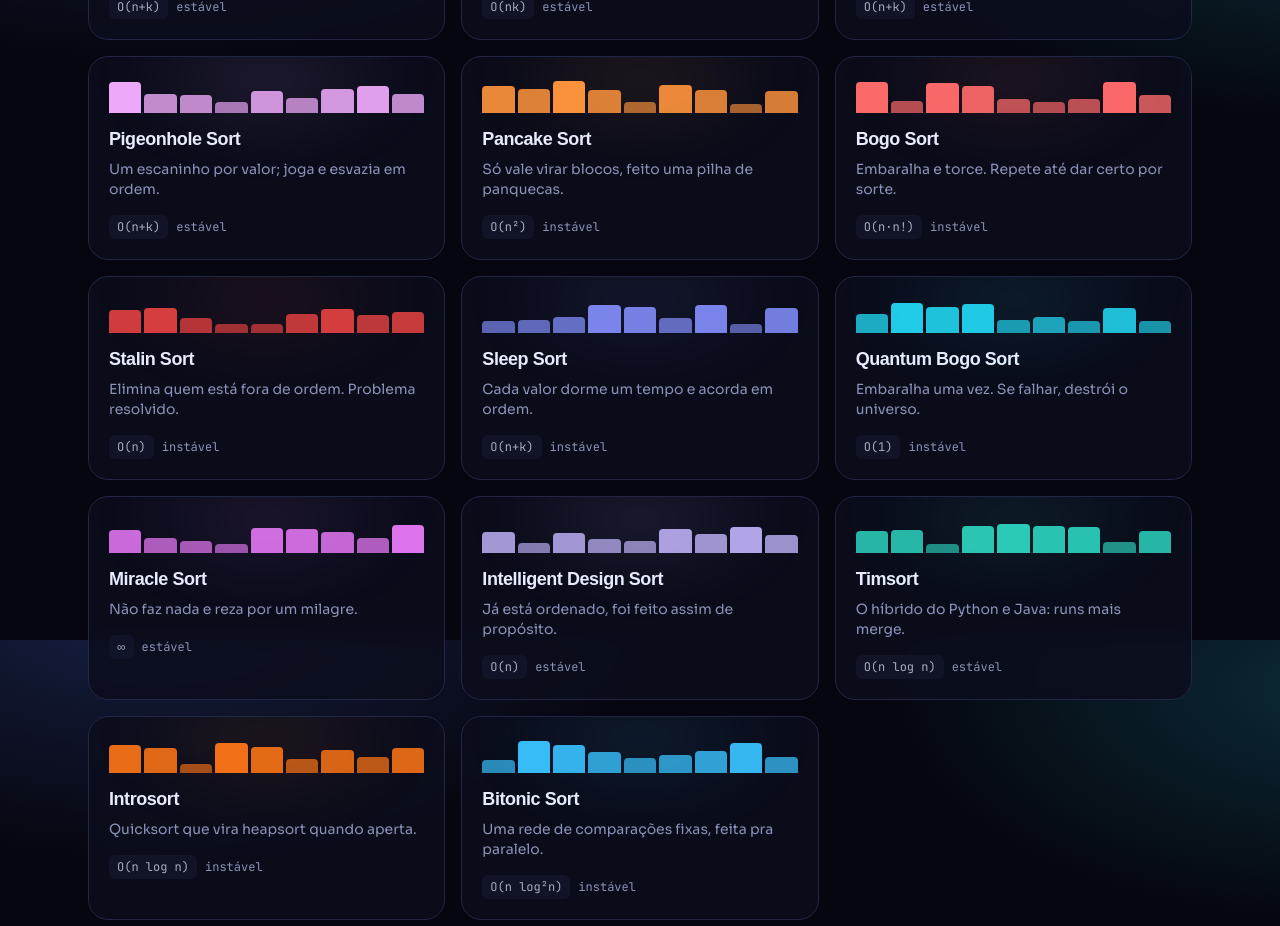
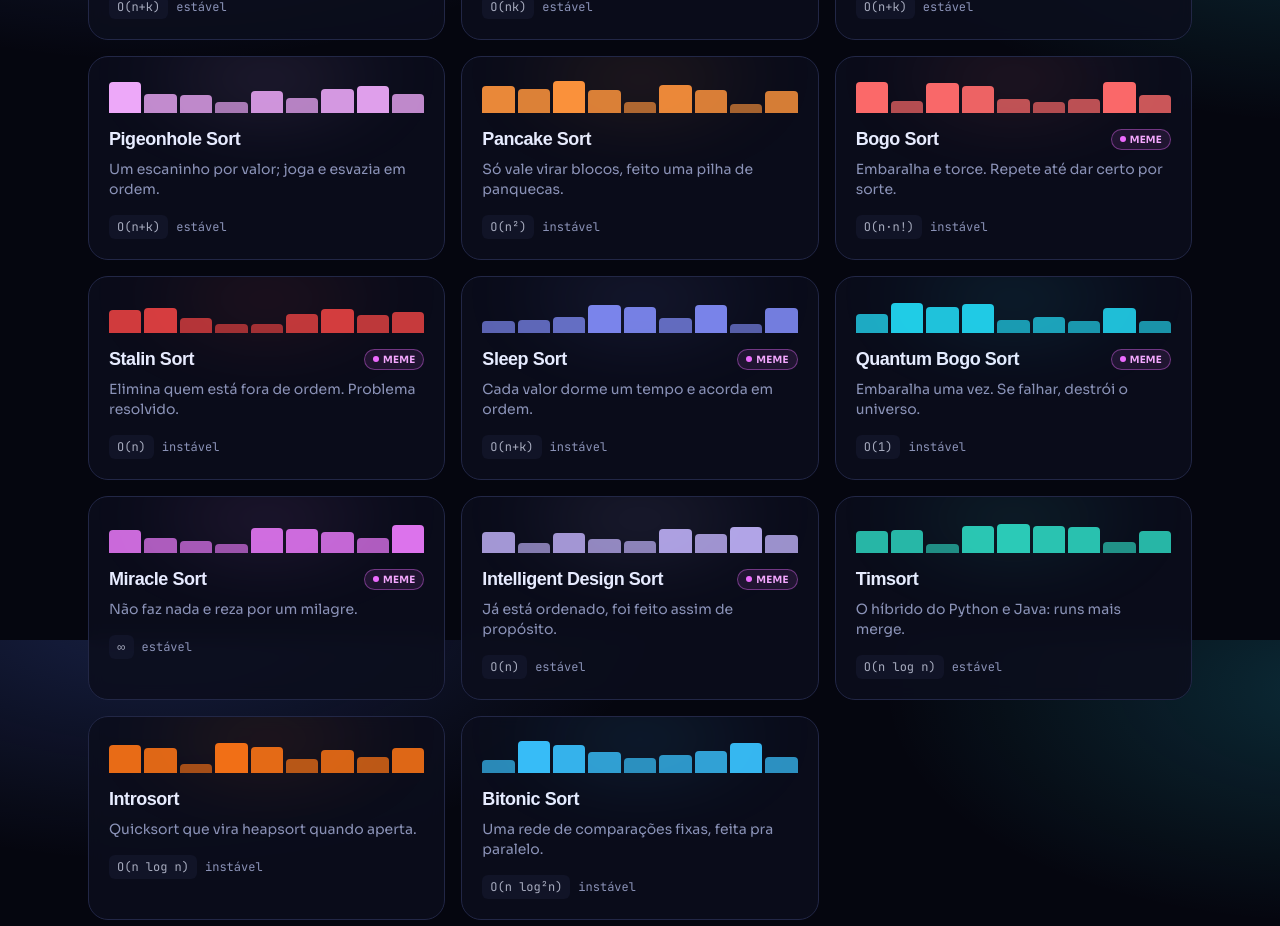
Before and after one commit to Gabrieldiog/algo-shorts, a Next.js app: page / in a window 1280 px wide. Shown: the part 1760-2686 px from the top of the page. Built offline with nearby package versions, Linux system fonts and the light colour scheme; a web font is replaced by a local one.

Commit message:
selo meme nos sorts de zoeira
Marca bogo, stalin, sleep, quantum bogo, miracle e intelligent design com
um selo fucsia de meme, na home e no titulo da pagina. Cor destoa do azul
de proposito pra bater o olho e ja saber que e piada.

```diff
--- a/src/app/page.tsx
+++ b/src/app/page.tsx
@@ -4,6 +4,7 @@
 import { motion } from "framer-motion";
 import { useI18n } from "@/lib/i18n";
 import { CATEGORIES, rosterByCategory, type RosterEntry } from "@/lib/algorithms";
+import { MemeBadge } from "@/components/ui/MemeBadge";
 
 export default function Home() {
   const { d } = useI18n();
@@ -111,10 +112,14 @@
       </div>
       <div className="flex items-center justify-between gap-2">
         <h3 className="font-display text-lg font-bold tracking-tight">{text.name}</h3>
-        {!entry.ready && (
-          <span className="shrink-0 rounded-full border border-line px-2 py-0.5 text-[10px] font-semibold uppercase tracking-wide text-muted">
-            {d.home.soon}
-          </span>
+        {entry.meme ? (
+          <MemeBadge />
+        ) : (
+          !entry.ready && (
+            <span className="shrink-0 rounded-full border border-line px-2 py-0.5 text-[10px] font-semibold uppercase tracking-wide text-muted">
+              {d.home.soon}
+            </span>
+          )
         )}
       </div>
       <p className="mt-1.5 text-sm text-muted">{text.tagline}</p>
--- a/src/components/player/Visualizer.tsx
+++ b/src/components/player/Visualizer.tsx
@@ -14,6 +14,7 @@
 import { Controls } from "./Controls";
 import { Character, type Mood } from "./Character";
 import { ComplexityCard } from "./Complexity";
+import { MemeBadge } from "@/components/ui/MemeBadge";
 import { useSounds } from "./useSounds";
 
 const VIZ = { bars: Bars, rainbow: Rainbow, dots: Dots, circle: Ring } as const;
@@ -183,7 +184,10 @@
       </div>
 
       <header className="mb-5">
-        <h1 className="font-display text-3xl font-extrabold tracking-tight sm:text-4xl">{text.name}</h1>
+        <div className="flex flex-wrap items-center gap-3">
+          <h1 className="font-display text-3xl font-extrabold tracking-tight sm:text-4xl">{text.name}</h1>
+          {entry.meme && <MemeBadge className="text-xs" />}
+        </div>
         <p className="mt-1.5 max-w-2xl text-muted">{text.tagline}</p>
       </header>
 
--- /dev/null
+++ b/src/components/ui/MemeBadge.tsx
@@ -0,0 +1,17 @@
+"use client";
+
+import { useI18n } from "@/lib/i18n";
+
+// Selo pros sorts que sao piada (bogo, stalin, sleep, quantum bogo...). Cor
+// fucsia pra destoar do azul do tema: bate o olho e ja se sabe que e zoeira.
+export function MemeBadge({ className = "" }: { className?: string }) {
+  const { d } = useI18n();
+  return (
+    <span
+      className={`inline-flex shrink-0 items-center gap-1 rounded-full border border-fuchsia-400/40 bg-fuchsia-400/10 px-2 py-0.5 text-[10px] font-bold uppercase tracking-wide text-fuchsia-300 ${className}`}
+    >
+      <span className="h-1.5 w-1.5 rounded-full bg-fuchsia-400" />
+      {d.home.meme}
+    </span>
+  );
+}
--- a/src/lib/algorithms/index.ts
+++ b/src/lib/algorithms/index.ts
@@ -40,6 +40,7 @@
   accent: string;
   complexity: Complexity;
   stable?: boolean;
+  meme?: boolean;
 }
 
 const sortImpls: Record<string, SortAlgorithm> = {
@@ -118,12 +119,12 @@
   { slug: "bucket", category: "sort", ready: true, accent: "#fbbf24", stable: true, complexity: { best: "O(n+k)", avg: "O(n+k)", worst: "O(n²)", space: "O(n+k)" } },
   { slug: "pigeonhole", category: "sort", ready: true, accent: "#f0abfc", stable: true, complexity: { best: "O(n+k)", avg: "O(n+k)", worst: "O(n+k)", space: "O(k)" } },
   { slug: "pancake", category: "sort", ready: true, accent: "#fb923c", stable: false, complexity: { best: "O(n)", avg: "O(n²)", worst: "O(n²)", space: "O(1)" } },
-  { slug: "bogo", category: "sort", ready: true, accent: "#ff6b6b", stable: false, complexity: { best: "O(n)", avg: "O(n·n!)", worst: "∞", space: "O(1)" } },
-  { slug: "stalin", category: "sort", ready: true, accent: "#ef4444", stable: false, complexity: { best: "O(n)", avg: "O(n)", worst: "O(n)", space: "O(1)" } },
-  { slug: "sleep", category: "sort", ready: true, accent: "#818cf8", stable: false, complexity: { best: "O(n)", avg: "O(n+k)", worst: "O(n+k)", space: "O(n)" } },
-  { slug: "quantumbogo", category: "sort", ready: true, accent: "#22d3ee", stable: false, complexity: { best: "O(n)", avg: "O(1)", worst: "O(1)", space: "O(1)" } },
-  { slug: "miracle", category: "sort", ready: true, accent: "#e879f9", stable: true, complexity: { best: "O(n)", avg: "∞", worst: "∞", space: "O(1)" } },
-  { slug: "intelligentdesign", category: "sort", ready: true, accent: "#c4b5fd", stable: true, complexity: { best: "O(n)", avg: "O(n)", worst: "O(n)", space: "O(1)" } },
+  { slug: "bogo", category: "sort", ready: true, accent: "#ff6b6b", stable: false, meme: true, complexity: { best: "O(n)", avg: "O(n·n!)", worst: "∞", space: "O(1)" } },
+  { slug: "stalin", category: "sort", ready: true, accent: "#ef4444", stable: false, meme: true, complexity: { best: "O(n)", avg: "O(n)", worst: "O(n)", space: "O(1)" } },
+  { slug: "sleep", category: "sort", ready: true, accent: "#818cf8", stable: false, meme: true, complexity: { best: "O(n)", avg: "O(n+k)", worst: "O(n+k)", space: "O(n)" } },
+  { slug: "quantumbogo", category: "sort", ready: true, accent: "#22d3ee", stable: false, meme: true, complexity: { best: "O(n)", avg: "O(1)", worst: "O(1)", space: "O(1)" } },
+  { slug: "miracle", category: "sort", ready: true, accent: "#e879f9", stable: true, meme: true, complexity: { best: "O(n)", avg: "∞", worst: "∞", space: "O(1)" } },
+  { slug: "intelligentdesign", category: "sort", ready: true, accent: "#c4b5fd", stable: true, meme: true, complexity: { best: "O(n)", avg: "O(n)", worst: "O(n)", space: "O(1)" } },
   { slug: "timsort", category: "sort", ready: true, accent: "#2dd4bf", stable: true, complexity: { best: "O(n)", avg: "O(n log n)", worst: "O(n log n)", space: "O(n)" } },
   { slug: "introsort", category: "sort", ready: true, accent: "#f97316", stable: false, complexity: { best: "O(n log n)", avg: "O(n log n)", worst: "O(n log n)", space: "O(log n)" } },
   { slug: "bitonic", category: "sort", ready: true, accent: "#38bdf8", stable: false, complexity: { best: "O(n log²n)", avg: "O(n log²n)", worst: "O(n log²n)", space: "O(1)" } },
--- a/src/lib/i18n/config.ts
+++ b/src/lib/i18n/config.ts
@@ -57,6 +57,7 @@
     startCta: string;
     watch: string;
     soon: string;
+    meme: string;
     stable: string;
     unstable: string;
     footer: string;
--- a/src/lib/i18n/en.ts
+++ b/src/lib/i18n/en.ts
@@ -17,6 +17,7 @@
     startCta: "See Bubble Sort",
     watch: "Watch",
     soon: "soon",
+    meme: "meme",
     stable: "stable",
     unstable: "unstable",
     footer: "Portfolio project.",
--- a/src/lib/i18n/es.ts
+++ b/src/lib/i18n/es.ts
@@ -17,6 +17,7 @@
     startCta: "Ver el Bubble Sort",
     watch: "Ver",
     soon: "pronto",
+    meme: "meme",
     stable: "estable",
     unstable: "inestable",
     footer: "Proyecto de portafolio.",
--- a/src/lib/i18n/pt.ts
+++ b/src/lib/i18n/pt.ts
@@ -17,6 +17,7 @@
     startCta: "Ver o Bubble Sort",
     watch: "Assistir",
     soon: "em breve",
+    meme: "meme",
     stable: "estável",
     unstable: "instável",
     footer: "Projeto de portfólio.",
```
